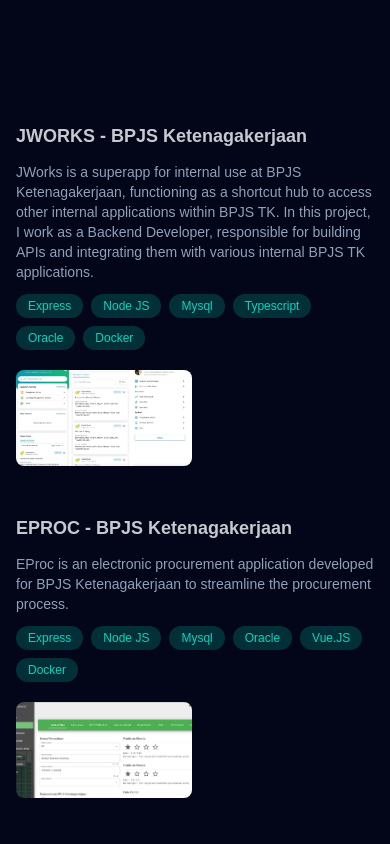
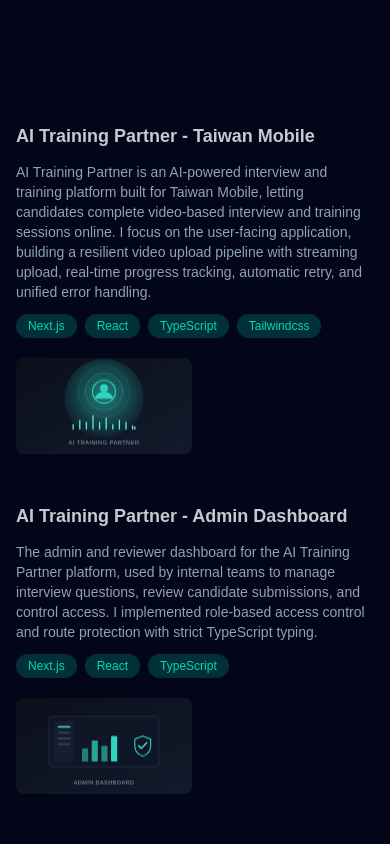
Before and after one commit to irulhuda983/portfolio-react, a React (Vite) app: page / in a window 390 px wide. Shown: the part 2680-3524 px from the top of the page. Built offline with nearby package versions, Linux system fonts and the light colour scheme; a web font is replaced by a local one.

Commit message:
Add AI Training Partner projects to the Projects section
List the Taiwan Mobile AI interview/training platform (user-facing
app and admin dashboard) alongside the other project entries, with
placeholder graphics since the product is internal and confidential.

```diff
--- a/src/data/locales/en.json
+++ b/src/data/locales/en.json
@@ -64,6 +64,20 @@
     }
   ],
   "projects": [
+    {
+      "id": "ai-training-partner",
+      "link": "#",
+      "title": "AI Training Partner - Taiwan Mobile",
+      "description": "AI Training Partner is an AI-powered interview and training platform built for Taiwan Mobile, letting candidates complete video-based interview and training sessions online. I focus on the user-facing application, building a resilient video upload pipeline with streaming upload, real-time progress tracking, automatic retry, and unified error handling.",
+      "skills": ["Next.js", "React", "TypeScript", "Tailwindcss"]
+    },
+    {
+      "id": "ai-training-partner-admin",
+      "link": "#",
+      "title": "AI Training Partner - Admin Dashboard",
+      "description": "The admin and reviewer dashboard for the AI Training Partner platform, used by internal teams to manage interview questions, review candidate submissions, and control access. I implemented role-based access control and route protection with strict TypeScript typing.",
+      "skills": ["Next.js", "React", "TypeScript"]
+    },
     {
       "id": "jworks",
       "link": "#",
--- a/src/data/locales/id.json
+++ b/src/data/locales/id.json
@@ -64,6 +64,20 @@
     }
   ],
   "projects": [
+    {
+      "id": "ai-training-partner",
+      "link": "#",
+      "title": "AI Training Partner - Taiwan Mobile",
+      "description": "AI Training Partner adalah platform wawancara dan pelatihan berbasis AI yang dibangun untuk Taiwan Mobile, memungkinkan kandidat menyelesaikan sesi wawancara dan pelatihan berbasis video secara online. Saya berfokus pada aplikasi user-facing, membangun pipeline upload video yang andal dengan streaming upload, pelacakan progres real-time, retry otomatis, dan penanganan error yang terpadu.",
+      "skills": ["Next.js", "React", "TypeScript", "Tailwindcss"]
+    },
+    {
+      "id": "ai-training-partner-admin",
+      "link": "#",
+      "title": "AI Training Partner - Admin Dashboard",
+      "description": "Dashboard admin dan reviewer untuk platform AI Training Partner, digunakan oleh tim internal untuk mengelola bank soal wawancara, meninjau submission kandidat, dan mengontrol akses. Saya menerapkan role-based access control dan proteksi rute dengan strict typing TypeScript.",
+      "skills": ["Next.js", "React", "TypeScript"]
+    },
     {
       "id": "jworks",
       "link": "#",
--- a/src/data/project-images.ts
+++ b/src/data/project-images.ts
@@ -1,3 +1,5 @@
+import aiTrainingPartnerImg from "@/assets/images/ai-training-partner.svg";
+import aiTrainingPartnerAdminImg from "@/assets/images/ai-training-partner-admin.svg";
 import jworksImg from "@/assets/images/jworks.jpg";
 import eprocImg from "@/assets/images/eproc.jpg";
 import mqrImg from "@/assets/images/mqr.jpg";
@@ -9,6 +11,8 @@ import r3storeImg from "@/assets/images/r3store.jpg";
 import ccodImg from "@/assets/images/ccod.jpg";
 
 const projectImages: Record<string, string> = {
+  "ai-training-partner": aiTrainingPartnerImg,
+  "ai-training-partner-admin": aiTrainingPartnerAdminImg,
   jworks: jworksImg,
   eproc: eprocImg,
   mqr: mqrImg,
--- a/src/pages/DekstopHome.tsx
+++ b/src/pages/DekstopHome.tsx
@@ -100,7 +100,7 @@ function DekstopHome({ data }: IProps) {
           </div>
         </div>
         <div className="w-3/5 py-20 box-border pl-8">
-          <section id="about" className="text-muted-foreground min-h-screen mb-8 px-4">
+          <section id="about" className="text-muted-foreground min-h-screen mb-10 px-4">
             {about.paragraphs.map((paragraph, i) => (
               <p key={i} className="mb-5 leading-7"><RichText text={paragraph} /></p>
             ))}
@@ -115,20 +115,20 @@ function DekstopHome({ data }: IProps) {
             </div>
           </section>
 
-          <section id="experience" className="w-full min-h-screen box-border mb-8">
+          <section id="experience" className="w-full min-h-screen box-border mb-10">
             {experienceData.map((exp) => (
               <CardExperience key={exp.id} experience={exp} />
             ))}
           </section>
 
 
-          <section id="projects" className="w-full min-h-screen box-border text-muted-foreground mb-8">
+          <section id="projects" className="w-full min-h-screen box-border text-muted-foreground mb-10">
             {projectData.map((project) => (
               <CardProject key={project.id} project={project} onClick={handleProjectClick} />
             ))}
           </section>
 
-          <section id="skills" className="w-full box-border mb-8 py-8">
+          <section id="skills" className="w-full box-border mb-10 py-8">
             <div className="w-full box-border mb-10">
               <div className="text-foreground/80 mb-5 text-xl">{skillsSection.title}</div>
               <div className="w-full box-border text-muted-foreground mb-5">
```
Also changed, not shown: src/assets/images/ai-training-partner-admin.svg (added), src/assets/images/ai-training-partner.svg (added).
